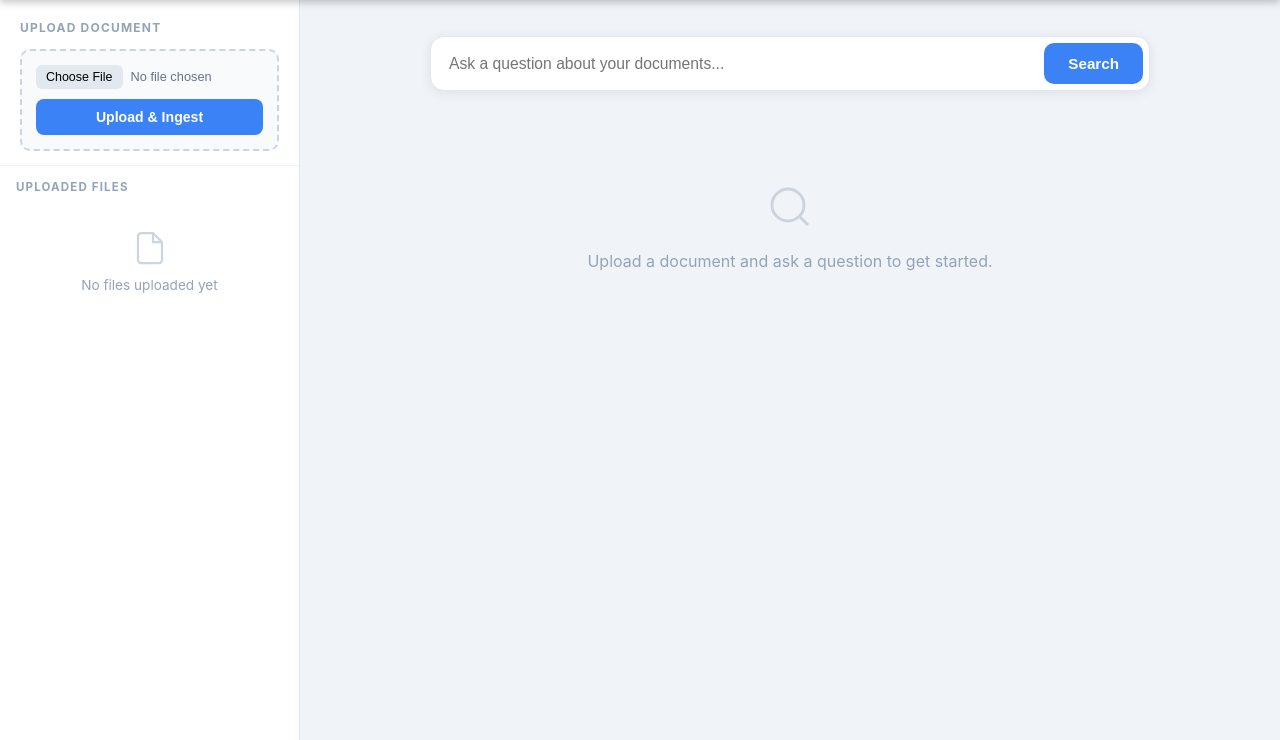
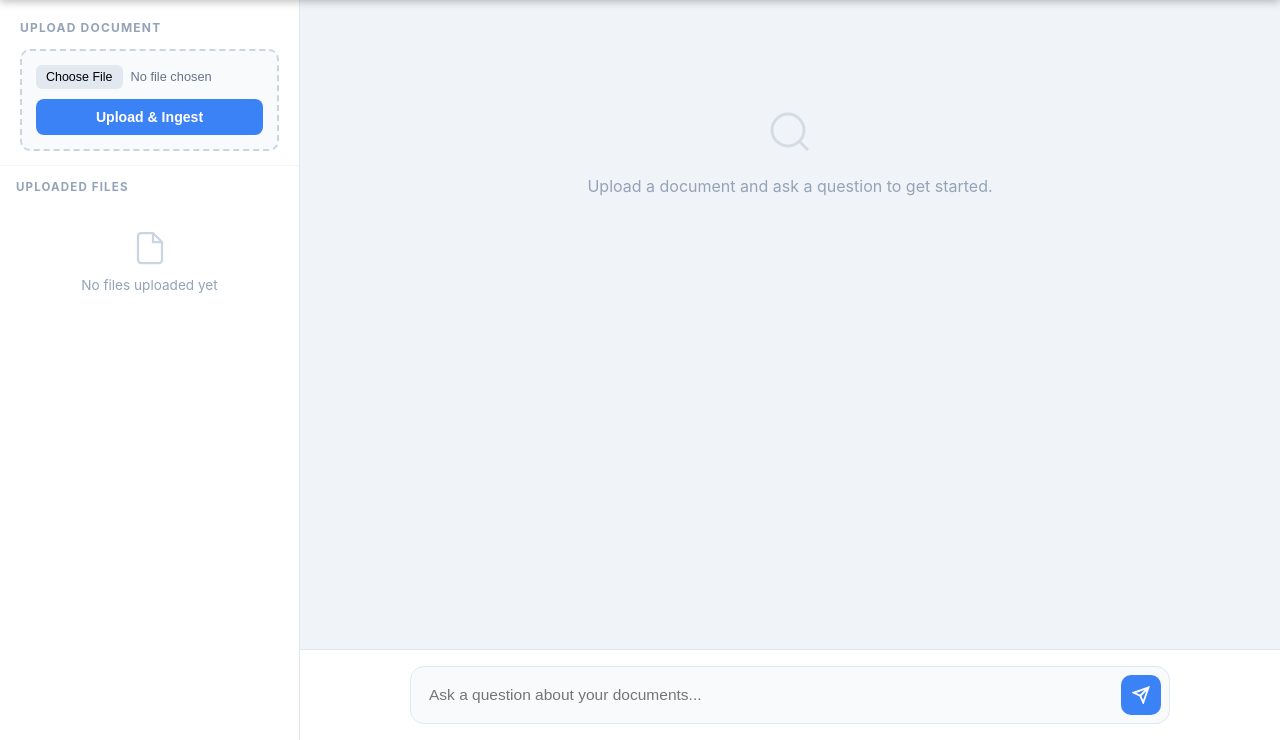
Before and after one commit to Saichandrasekh/RAG, a Flask app: page / in a window 1280 px wide. Shown: the part 60-800 px from the top of the page. Run offline with Flask 3, Linux system fonts and the light colour scheme.

Commit message:
ui changes

```diff
--- a/app.py
+++ b/app.py
@@ -118,8 +118,6 @@ def rerank_and_filter_chunks(raw_chunks, query, top_k, max_distance):
             overlap = len(query_terms & chunk_terms) / len(query_terms)
         semantic_score = max(0.0, 1.0 - (dist / max_distance))
         hybrid_score = 0.8 * semantic_score + 0.2 * overlap
-        if overlap == 0 and dist > (max_distance * 0.9):
-            continue
         ranked.append({
             "source": chunk["source"],
             "score": round(dist, 3),
--- a/templates/index.html
+++ b/templates/index.html
@@ -153,67 +153,99 @@
     }
     @keyframes spin { to { transform: rotate(360deg); } }
 
-    /* ── Main ── */
-    .main { flex: 1; padding: 36px 40px; overflow-y: auto; display: flex; flex-direction: column; align-items: center; }
-    .main-inner { width: 100%; max-width: 720px; }
+    /* ── Main chat layout ── */
+    .main {
+      flex: 1; display: flex; flex-direction: column;
+      height: calc(100vh - 60px); overflow: hidden;
+    }
 
-    .search-box {
-      display: flex; gap: 10px; margin-bottom: 32px;
-      background: white; border-radius: 14px; padding: 6px 6px 6px 18px;
-      box-shadow: 0 2px 12px rgba(0,0,0,0.08); border: 1px solid #e2e8f0;
+    /* Scrollable messages area */
+    .chat-messages {
+      flex: 1; overflow-y: auto; padding: 28px 20px 12px;
+      display: flex; flex-direction: column; gap: 24px;
     }
-    .search-box:focus-within { border-color: #3b82f6; box-shadow: 0 0 0 3px rgba(59,130,246,0.15); }
-    .search-box input[type="text"] {
-      flex: 1; border: none; outline: none; font-size: 0.98rem;
-      color: #1e293b; background: transparent; padding: 8px 0;
+    .chat-messages-inner { width: 100%; max-width: 760px; margin: 0 auto; display: flex; flex-direction: column; gap: 24px; }
+
+    /* Fixed input bar at bottom */
+    .chat-input-bar {
+      border-top: 1px solid #e2e8f0; background: white;
+      padding: 16px 20px; flex-shrink: 0;
     }
-    .btn-search {
-      padding: 12px 24px; background: #3b82f6; color: white;
-      border: none; border-radius: 10px; font-size: 0.95rem; font-weight: 600;
-      cursor: pointer; transition: background 0.2s; white-space: nowrap;
+    .chat-input-wrap {
+      max-width: 760px; margin: 0 auto;
+      display: flex; gap: 10px; align-items: center;
+      background: #f8fafc; border: 1.5px solid #e2e8f0;
+      border-radius: 14px; padding: 8px 8px 8px 18px;
+      transition: border-color 0.2s, box-shadow 0.2s;
     }
-    .btn-search:hover { background: #2563eb; }
-    .btn-search:disabled { background: #93c5fd; cursor: not-allowed; }
+    .chat-input-wrap:focus-within {
+      border-color: #3b82f6; background: white;
+      box-shadow: 0 0 0 3px rgba(59,130,246,0.12);
+    }
+    .chat-input-wrap input[type="text"] {
+      flex: 1; border: none; outline: none; font-size: 0.97rem;
+      color: #1e293b; background: transparent; padding: 6px 0;
+    }
+    .btn-send {
+      width: 40px; height: 40px; background: #3b82f6; color: white;
+      border: none; border-radius: 10px; cursor: pointer;
+      display: flex; align-items: center; justify-content: center;
+      transition: background 0.2s; flex-shrink: 0;
+    }
+    .btn-send:hover { background: #2563eb; }
+    .btn-send:disabled { background: #93c5fd; cursor: not-allowed; }
+    .btn-send svg { width: 18px; height: 18px; }
+
+    /* Chat bubbles */
+    .msg-group { display: flex; flex-direction: column; gap: 10px; }
+
+    .msg-user {
+      align-self: flex-end;
+      background: #3b82f6; color: white;
+      padding: 12px 18px; border-radius: 18px 18px 4px 18px;
+      font-size: 0.95rem; line-height: 1.5; max-width: 80%;
+      box-shadow: 0 2px 8px rgba(59,130,246,0.25);
+    }
+
+    .msg-ai {
+      align-self: flex-start; width: 100%;
+      background: white; border-radius: 4px 18px 18px 18px;
+      padding: 20px 24px;
+      box-shadow: 0 2px 12px rgba(0,0,0,0.06);
+      border: 1px solid #f1f5f9;
+    }
+    .msg-ai-label {
+      font-size: 0.72rem; font-weight: 700; text-transform: uppercase;
+      letter-spacing: 0.1em; color: #3b82f6; margin-bottom: 12px;
+      display: flex; align-items: center; gap: 6px;
+    }
+    .msg-ai-label::after { content:''; flex:1; height:1px; background:#f1f5f9; }
 
     /* Skeleton loader */
     .skeleton { background: #e2e8f0; border-radius: 8px; animation: shimmer 1.2s infinite; }
-    @keyframes shimmer {
-      0%   { opacity: 1; }
-      50%  { opacity: 0.4; }
-      100% { opacity: 1; }
-    }
+    @keyframes shimmer { 0%,100%{opacity:1} 50%{opacity:0.4} }
     .skeleton-line { height: 14px; margin-bottom: 10px; }
     .skeleton-line.short { width: 60%; }
     .skeleton-line.med   { width: 85%; }
     .skeleton-line.full  { width: 100%; }
 
-    .card {
-      background: white; border-radius: 16px; padding: 28px;
-      box-shadow: 0 4px 16px rgba(0,0,0,0.07); margin-bottom: 20px;
-    }
-    .card-title {
-      font-size: 0.72rem; font-weight: 700; text-transform: uppercase;
-      letter-spacing: 0.1em; color: #3b82f6; margin-bottom: 16px;
-      display: flex; align-items: center; gap: 8px;
-    }
-    .card-title::after { content: ''; flex: 1; height: 1px; background: #f1f5f9; }
-    .answer { line-height: 1.75; font-size: 0.97rem; color: #334155; }
+    .answer { line-height: 1.75; font-size: 0.96rem; color: #334155; }
     .answer p { margin: 0 0 10px 0; }
     .answer ul, .answer ol { padding-left: 1.5rem; margin: 0 0 10px 0; }
     .answer li { margin-bottom: 4px; }
     .answer h1, .answer h2, .answer h3 { margin: 16px 0 8px 0; font-size: 1rem; color: #1e293b; }
 
-    .sources-wrap { margin-top: 20px; padding-top: 16px; border-top: 1px solid #f1f5f9; }
-    .sources-label { font-size: 0.75rem; font-weight: 700; text-transform: uppercase; letter-spacing: 0.08em; color: #94a3b8; margin-bottom: 10px; }
+    .sources-wrap { margin-top: 16px; padding-top: 14px; border-top: 1px solid #f1f5f9; }
+    .sources-label { font-size: 0.72rem; font-weight: 700; text-transform: uppercase; letter-spacing: 0.08em; color: #94a3b8; margin-bottom: 8px; }
     .source-pill {
       display: inline-flex; align-items: center; gap: 5px;
-      background: #f1f5f9; color: #475569; padding: 5px 12px;
-      border-radius: 999px; font-size: 0.8rem; margin-right: 6px;
+      background: #f1f5f9; color: #475569; padding: 4px 10px;
+      border-radius: 999px; font-size: 0.78rem; margin-right: 6px;
       margin-bottom: 6px; border: 1px solid #e2e8f0;
     }
 
-    .empty-state { text-align: center; padding: 60px 0; color: #94a3b8; }
-    .empty-state svg { width: 48px; height: 48px; margin-bottom: 16px; opacity: 0.4; }
+    .empty-state { text-align: center; padding: 80px 0; color: #94a3b8; }
+    .empty-state svg { width: 48px; height: 48px; margin-bottom: 16px; opacity: 0.3; }
     .empty-state p { font-size: 1rem; }
   </style>
 </head>
@@ -290,22 +322,29 @@
 
     <!-- Main -->
     <main class="main">
-      <div class="main-inner">
-
-        <div class="search-box">
-          <input type="text" id="query-input" placeholder="Ask a question about your documents..." autocomplete="off">
-          <button class="btn-search" id="search-btn" onclick="doSearch()">Search</button>
-        </div>
-
-        <div id="result-area">
-          <div class="empty-state">
+      <!-- Scrollable chat messages -->
+      <div class="chat-messages" id="chat-messages">
+        <div class="chat-messages-inner" id="chat-inner">
+          <div class="empty-state" id="empty-state">
             <svg viewBox="0 0 24 24" fill="none" stroke="currentColor" stroke-width="1.5">
               <circle cx="11" cy="11" r="8"/><line x1="21" y1="21" x2="16.65" y2="16.65"/>
             </svg>
             <p>Upload a document and ask a question to get started.</p>
           </div>
         </div>
+      </div>
 
+      <!-- Fixed input bar at bottom -->
+      <div class="chat-input-bar">
+        <div class="chat-input-wrap">
+          <input type="text" id="query-input" placeholder="Ask a question about your documents..." autocomplete="off">
+          <button class="btn-send" id="search-btn" onclick="doSearch()" title="Send">
+            <svg viewBox="0 0 24 24" fill="none" stroke="currentColor" stroke-width="2.5">
+              <line x1="22" y1="2" x2="11" y2="13"/>
+              <polygon points="22 2 15 22 11 13 2 9 22 2"/>
+            </svg>
+          </button>
+        </div>
       </div>
     </main>
   </div>
@@ -318,30 +357,48 @@
       document.getElementById('sidebar').classList.toggle('hidden');
     }
 
-    // ── Search (AJAX) ───────────────────────────────────────────────
+    // ── Chat search ─────────────────────────────────────────────────
     const queryInput = document.getElementById('query-input');
     const searchBtn  = document.getElementById('search-btn');
-    const resultArea = document.getElementById('result-area');
+    const chatInner  = document.getElementById('chat-inner');
+    const chatScroll = document.getElementById('chat-messages');
 
     queryInput.addEventListener('keydown', e => { if (e.key === 'Enter') doSearch(); });
+
+    function scrollToBottom() {
+      chatScroll.scrollTop = chatScroll.scrollHeight;
+    }
 
     async function doSearch() {
       const query = queryInput.value.trim();
       if (!query) return;
 
+      // Remove empty state
+      const es = document.getElementById('empty-state');
+      if (es) es.remove();
+
       searchBtn.disabled = true;
-      searchBtn.textContent = 'Searching…';
+      queryInput.value = '';
 
-      // Show card immediately with empty answer area
-      resultArea.innerHTML = `
-        <div class="card" id="answer-card">
-          <div class="card-title">Answer</div>
-          <div class="answer" id="streaming-answer"><span class="skeleton skeleton-line full" style="display:block"></span><span class="skeleton skeleton-line med" style="display:block;margin-top:8px"></span></div>
+      // Add user bubble
+      const msgGroup = document.createElement('div');
+      msgGroup.className = 'msg-group';
+      msgGroup.innerHTML = `
+        <div class="msg-user">${query.replace(/</g,'&lt;')}</div>
+        <div class="msg-ai" id="ai-msg-${Date.now()}">
+          <div class="msg-ai-label">Answer</div>
+          <div class="answer" id="streaming-answer-${Date.now()}">
+            <span class="skeleton skeleton-line full" style="display:block"></span>
+            <span class="skeleton skeleton-line med" style="display:block;margin-top:8px"></span>
+          </div>
         </div>`;
+      chatInner.appendChild(msgGroup);
+      scrollToBottom();
 
-      const answerEl = document.getElementById('streaming-answer');
+      const aiMsg    = msgGroup.querySelector('.msg-ai');
+      const answerEl = msgGroup.querySelector('.answer');
       let fullText = '';
-      let chunks = [];
+      let chunks   = [];
 
       try {
         const res = await fetch('/api/search/stream', {
@@ -360,55 +417,44 @@
 
           buffer += decoder.decode(value, { stream: true });
           const lines = buffer.split('\n');
-          buffer = lines.pop(); // keep incomplete line in buffer
+          buffer = lines.pop();
 
           for (const line of lines) {
             if (!line.startsWith('data: ')) continue;
             const payload = line.slice(6).trim();
             if (payload === '[DONE]') break;
-
             try {
               const data = JSON.parse(payload);
               if (data.chunks) {
                 chunks = data.chunks;
               } else if (data.token) {
                 fullText += data.token;
-                answerEl.innerHTML = window.marked ? marked.parse(fullText) : fullText.replace(/\n/g, '<br>');
+                answerEl.innerHTML = window.marked ? marked.parse(fullText) : fullText.replace(/\n/g,'<br>');
+                scrollToBottom();
               } else if (data.answer) {
-                // empty result case
                 answerEl.innerHTML = `<p style="color:#64748b">${data.answer}</p>`;
               }
-            } catch (e) { /* malformed JSON line, skip */ }
+            } catch(e) {}
           }
         }
 
-        // Add sources after streaming completes
+        // Sources
         if (chunks.length) {
           const uniqueSources = [...new Set(chunks.map(c => c.source))];
-          const sourcePills = uniqueSources.map(s => `<span class="source-pill">📄 ${s}</span>`).join('');
-          document.getElementById('answer-card').innerHTML += `
-            <div class="sources-wrap">
-              <div class="sources-label">Sources</div>
-              ${sourcePills}
-            </div>`;
+          const pills = uniqueSources.map(s => `<span class="source-pill">📄 ${s}</span>`).join('');
+          aiMsg.innerHTML += `<div class="sources-wrap"><div class="sources-label">Sources</div>${pills}</div>`;
         }
 
         if (!fullText && !chunks.length) {
-          resultArea.innerHTML = `
-            <div class="empty-state">
-              <svg viewBox="0 0 24 24" fill="none" stroke="currentColor" stroke-width="1.5">
-                <circle cx="11" cy="11" r="8"/><line x1="21" y1="21" x2="16.65" y2="16.65"/>
-              </svg>
-              <p>No relevant data found. Try rephrasing your question.</p>
-            </div>`;
+          answerEl.innerHTML = `<p style="color:#94a3b8">No relevant data found. Try rephrasing your question.</p>`;
         }
 
-      } catch (err) {
-        resultArea.innerHTML = `<div class="card"><p style="color:#dc2626">Network error. Please try again.</p></div>`;
+      } catch(err) {
+        answerEl.innerHTML = `<p style="color:#dc2626">Network error. Please try again.</p>`;
       }
 
       searchBtn.disabled = false;
-      searchBtn.textContent = 'Search';
+      scrollToBottom();
     }
 
     // ── Upload (AJAX) ───────────────────────────────────────────────
@@ -435,18 +481,26 @@
 
         if (data.error) {
           showUploadMsg(data.error, 'error');
+          uploadBtn.disabled = false;
+          uploadBtn.textContent = 'Upload & Ingest';
         } else {
           showUploadMsg(`'${data.filename}' uploaded. Indexing in background…`, 'info');
           addFileCard(data.filename);
           fileInput.value = '';
+          setUploadLocked(true);
           startPolling(data.filename);
         }
       } catch (err) {
         showUploadMsg('Upload failed. Please try again.', 'error');
+        uploadBtn.disabled = false;
+        uploadBtn.textContent = 'Upload & Ingest';
       }
+    }
 
-      uploadBtn.disabled = false;
-      uploadBtn.textContent = 'Upload & Ingest';
+    function setUploadLocked(locked) {
+      uploadBtn.disabled = locked;
+      uploadBtn.textContent = locked ? 'Indexing in progress…' : 'Upload & Ingest';
+      document.getElementById('upload-input').disabled = locked;
     }
 
     function showUploadMsg(msg, type) {
@@ -568,18 +622,17 @@
             const badgeEl = document.getElementById('badge-' + fname);
             if (badgeEl) { badgeEl.className = 'badge-done'; badgeEl.innerHTML = '&#10003; Indexed'; }
             showToast(`'${fname}' indexed successfully!`, 'success');
+            setUploadLocked(false);
 
           } else if (data.status && data.status.startsWith('error')) {
-            // Don't immediately show error — large files take long.
-            // Only show error if timeout exceeded.
             if (elapsed > INGEST_TIMEOUT_MS) {
               clearInterval(pollingTimers[fname]);
               delete pollingTimers[fname];
               const badgeEl = document.getElementById('badge-' + fname);
               if (badgeEl) { badgeEl.className = 'badge-error'; badgeEl.innerHTML = '&#x26A0; Error'; }
               showToast(`Failed to index '${fname}'. Please delete and re-upload.`, 'error');
+              setUploadLocked(false);
             }
-            // else: keep showing Indexing... spinner — thread may still be running
           }
         } catch (e) { /* network blip, keep polling */ }
       }, 3000);
```
